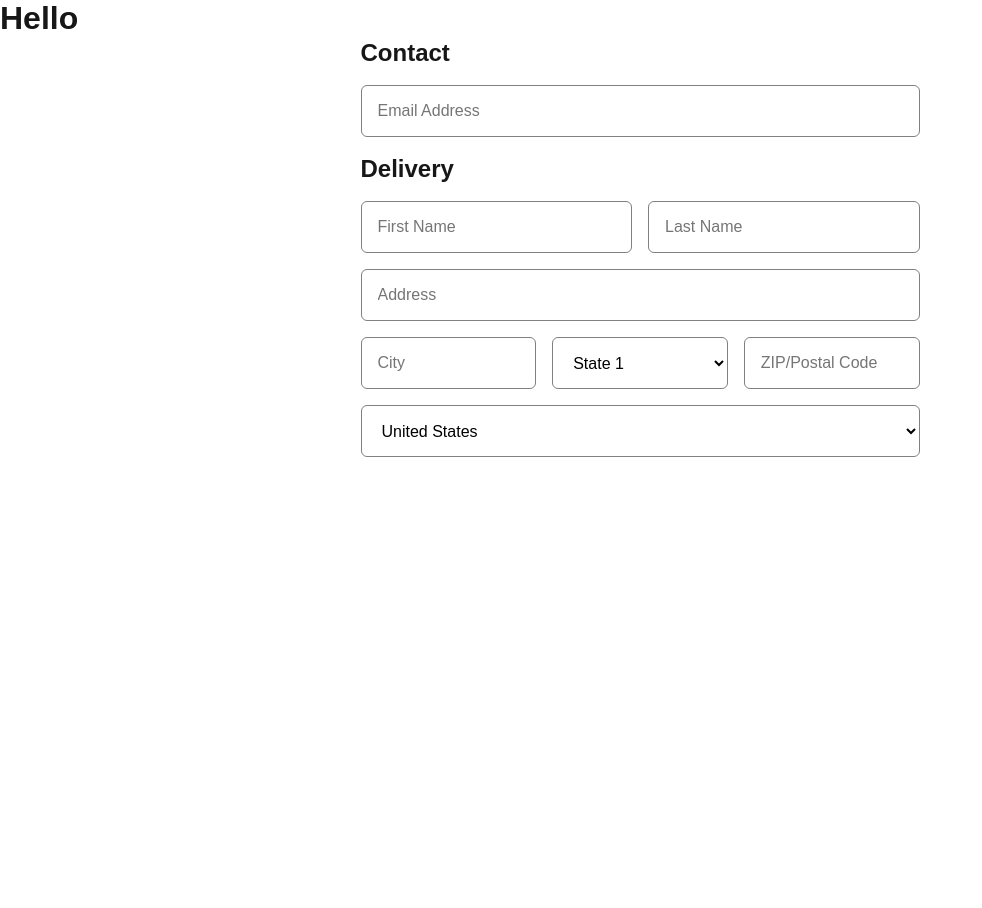
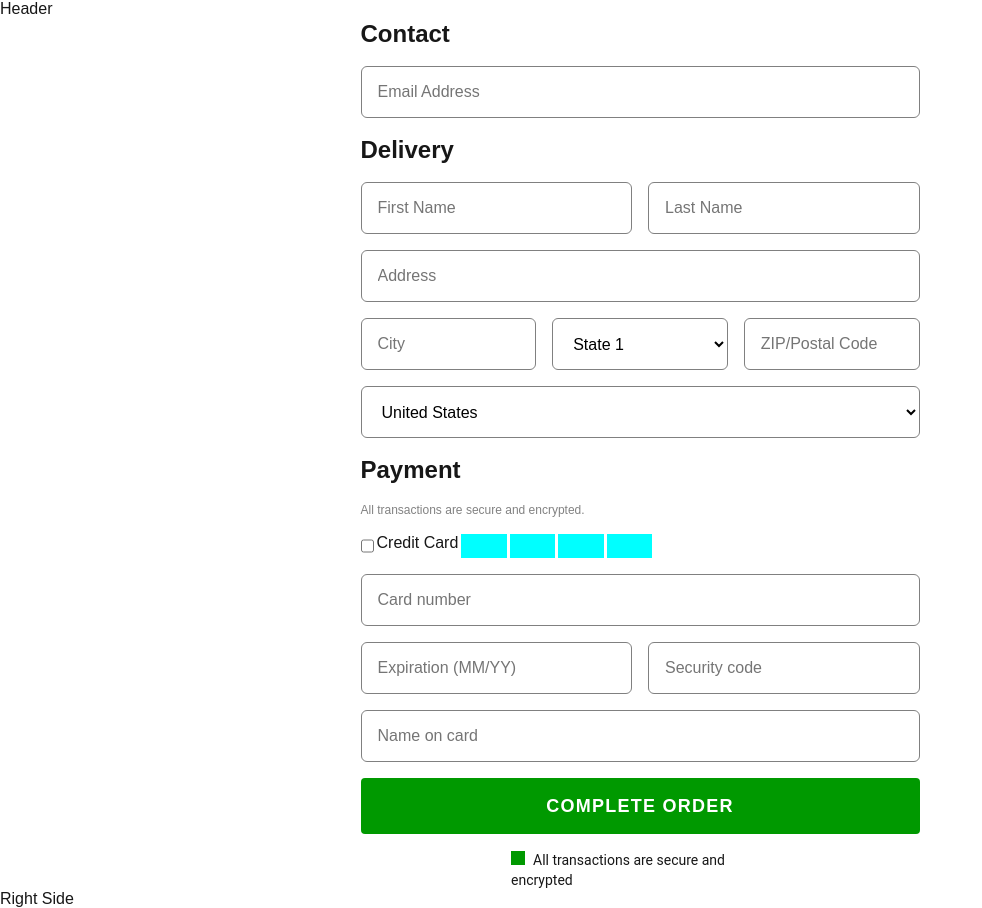
Before and after one commit to Metsuge/Metsuge-CommerceCore-Task, a Next.js app: page / in a window 1280 px wide. Shown: the whole page, without its empty margins (0-982 px from the left). Before the commit the page ends 800 px from the top, so only its background shows below. Built offline with nearby package versions, Linux system fonts and the light colour scheme.

Commit message:
payment, form styling wip

```diff
--- a/src/app/components/Form.module.scss
+++ b/src/app/components/Form.module.scss
@@ -3,32 +3,28 @@
     width: 559px;
 }
 
-// Container for each input row
 .formGroup {
     display: flex;
     flex-direction: column;
     gap: 16px;
   }
 
-  // Flex container for fields that share the same row
   .formRow {
     display: flex;
-    gap: 16px; // Adds space between elements in the row
-    // Make each child in .form-row take up 100% of available width
+    gap: 16px;
     > div {
       flex: 1;
     }
   }
 
-  // Input field styling
   .input {
     height: 52px;
     width: 100%;
     padding-left: 16px;
-    border: 1px solid grey; // 1px solid grey border
-    border-radius: 6px; // Optional: adds slight rounding to the corners
-    font-size: 16px; // Set font size for input text
-    box-sizing: border-box; // Ensures padding doesn’t affect total width
+    border: 1px solid grey;
+    border-radius: 6px;
+    font-size: 16px;
+    box-sizing: border-box;
   }
 
   .dropdown{
@@ -44,11 +40,10 @@
     // padding-top:16px;
   }
 
-  // Button styling
   .button {
     padding: 10px 20px;
     font-size: 16px;
-    background-color: #0070f3; // Next.js default blue color
+    background-color: #0070f3;
     color: white;
     border: none;
     border-radius: 6px;
@@ -58,8 +53,6 @@
     &:hover {
       background-color: #005bb5;
     }
-
-
   }
 
   .title {
@@ -67,3 +60,70 @@
     line-height: 32px;
     font-weight: 700;
   }
+  .h2{
+    font-size: 12px;
+    line-height: 16px;
+    font-weight: 400;
+    color: #828282;
+  }
+
+  .cardIcons{
+    display: flex;
+    gap: 3px;
+    opacity: 0px;
+
+    .icons {
+        gap: 3px;
+        display: flex;
+        width: 190.8px;
+        height:24px;
+
+
+        > span {
+            flex: 1;
+            width:36px;
+            height: 24px;
+            background-color: aqua;
+        }
+    }
+
+        .checkmark {
+        width: 347px;
+    }
+  }
+
+  .button{
+    height:56px;
+    background: #009900;
+    font-size: 18px;
+    line-height: 24px;
+    font-weight: 700;
+    color: #fff;
+    letter-spacing: 0.07em;
+    border-radius: 4px;
+    padding: 16px 32px 16px 32px;
+  }
+
+
+  .endText{
+    width:100%;
+
+    .endTextInner{
+        margin: 0 auto;
+        width:258px;
+        font-family: Roboto;
+        font-size: 14px;
+        font-weight: 400;
+        line-height: 20px;
+        text-align: left;
+
+
+        > span{
+            display: inline-block;
+            width:14px;
+            height: 14px;
+            background-color:#009900;
+            margin-right: 8px;
+        }
+    }
+  }
--- a/src/app/components/Form.tsx
+++ b/src/app/components/Form.tsx
@@ -12,7 +12,11 @@ export default function Form() {
     city: '',
     state: '1',
     zip: '',
-    country: 'United States'
+    country: 'United States',
+    cardNr: '',
+    expiration:'',
+    securityCode: '',
+    nameOnCard:''
   });
   const [submitted, setSubmitted] = useState<boolean>(false);
 
@@ -46,6 +50,7 @@ export default function Form() {
           />
         </div>
         <div className={styles.title}>Delivery</div>
+        {/* FIRST LAST NAMES */}
         <div className={styles.formRow}>
           <div>
             <input
@@ -61,10 +66,8 @@ export default function Form() {
           </div>
           <div>
             <input
-                   className={styles.input}
-
+              className={styles.input}
               placeholder='Last Name'
-
               type="text"
               id="lastName"
               name="lastName"
@@ -89,7 +92,7 @@ export default function Form() {
           />
         </div>
 
-        {/* City, State/Province, ZIP/Postal Code */}
+        {/* City */}
         <div className={styles.formRow}>
           <div>
             <input
@@ -103,6 +106,7 @@ export default function Form() {
               required
             />
           </div>
+          {/* STATE */}
           <div >
             <select
               className={`${styles.dropdown} ${styles.input}`}
@@ -131,8 +135,6 @@ export default function Form() {
           </div>
         </div>
 
-        {/* Country Dropdown */}
-
         <div className={`${styles.formGroup}  ${styles.country} `}>
           <select
           className={`${styles.dropdown} ${styles.input}`}
@@ -151,9 +153,87 @@ export default function Form() {
           </select>
         </div>
 
+        <div className={styles.title}>Payment</div>
+        <div className={styles.h2}>All transactions are secure and encrypted.</div>
+          <div className={styles.formGroup} >
+          <label className="circular-checkbox">
 
+            <div className={styles.cardIcons}>
+              <input type="checkbox" id="circularCheckbox" />
+              <span className="checkmark"> Credit Card</span>
+              <div className={styles.icons}>
+                <span></span>
+                <span></span>
+                <span></span>
+                <span></span>
+              </div>
+            </div>
 
+          </label>
+          {/* CARD NR */}
+          <div className={`${styles.formGroup}`}>
+            <input
+              className={styles.input}
+              placeholder='Card number'
+              type="text"
+              id="cardNr"
+              name="CardNr"
+              value={formData.address}
+              onChange={handleChange}
+              required
+            />
+          </div>
+            {/* EXPIRATION SECURITY */}
 
+            <div className={styles.formRow}>
+          <div>
+            <input
+              className={styles.input}
+              placeholder='Expiration (MM/YY)'
+              type="text"
+              id="expiration"
+              name="expiration"
+              value={formData.expiration}
+              onChange={handleChange}
+              required
+            />
+          </div>
+          <div>
+            <input
+              className={styles.input}
+              placeholder='Security code'
+              type="text"
+              id="securityCode"
+              name="securityCode"
+              value={formData.securityCode}
+              onChange={handleChange}
+              required
+            />
+          </div>
+        </div>
+
+         {/* NAME ON CARD */}
+         <div className={`${styles.formGroup}`}>
+            <input
+              className={styles.input}
+              placeholder='Name on card'
+              type="text"
+              id="nameOnCard"
+              name="nameOnCard"
+              value={formData.nameOnCard}
+              onChange={handleChange}
+              required
+            />
+          </div>
+          </div>
+
+        <button
+        className={`${styles.button}`}
+        >COMPLETE ORDER</button>
+        <div className={styles.endText}>
+          <div className={styles.endTextInner}><span></span>
+          All transactions are secure and encrypted</div>
+        </div>
       </form>
 
     </div>
--- a/src/app/components/LeftSide.tsx
+++ b/src/app/components/LeftSide.tsx
@@ -1,11 +1,12 @@
 
 import Form from "./Form";
+import Header from "./Header";
 
-export default function Home() {
+export default function LeftSide() {
   return (
     <main>
+      <Header></Header>
      <Form />
-
     </main>
   );
 }
--- a/src/app/components/RightSide.tsx
+++ b/src/app/components/RightSide.tsx
@@ -0,0 +1,9 @@
+
+
+export default function RightSide() {
+  return (
+    <main>
+     Right Side
+    </main>
+  );
+}
--- a/src/app/page.tsx
+++ b/src/app/page.tsx
@@ -1,15 +1,14 @@
 import Image from "next/image";
 import styles from "./page.module.css";
 
-import Header from "./components/Header";
 import LeftSide from "./components/LeftSide";
+import RightSide from "./components/RightSide";
 
 export default function Home() {
   return (
-    <main><h1>Hello</h1>
+    <main>
      <LeftSide />
-
-
+     <RightSide />
     </main>
   );
 }
```
Also changed, not shown: src/app/components/Payment.tsx (added, +140 -0 lines), src/app/components/Payment.module.scss (added).
